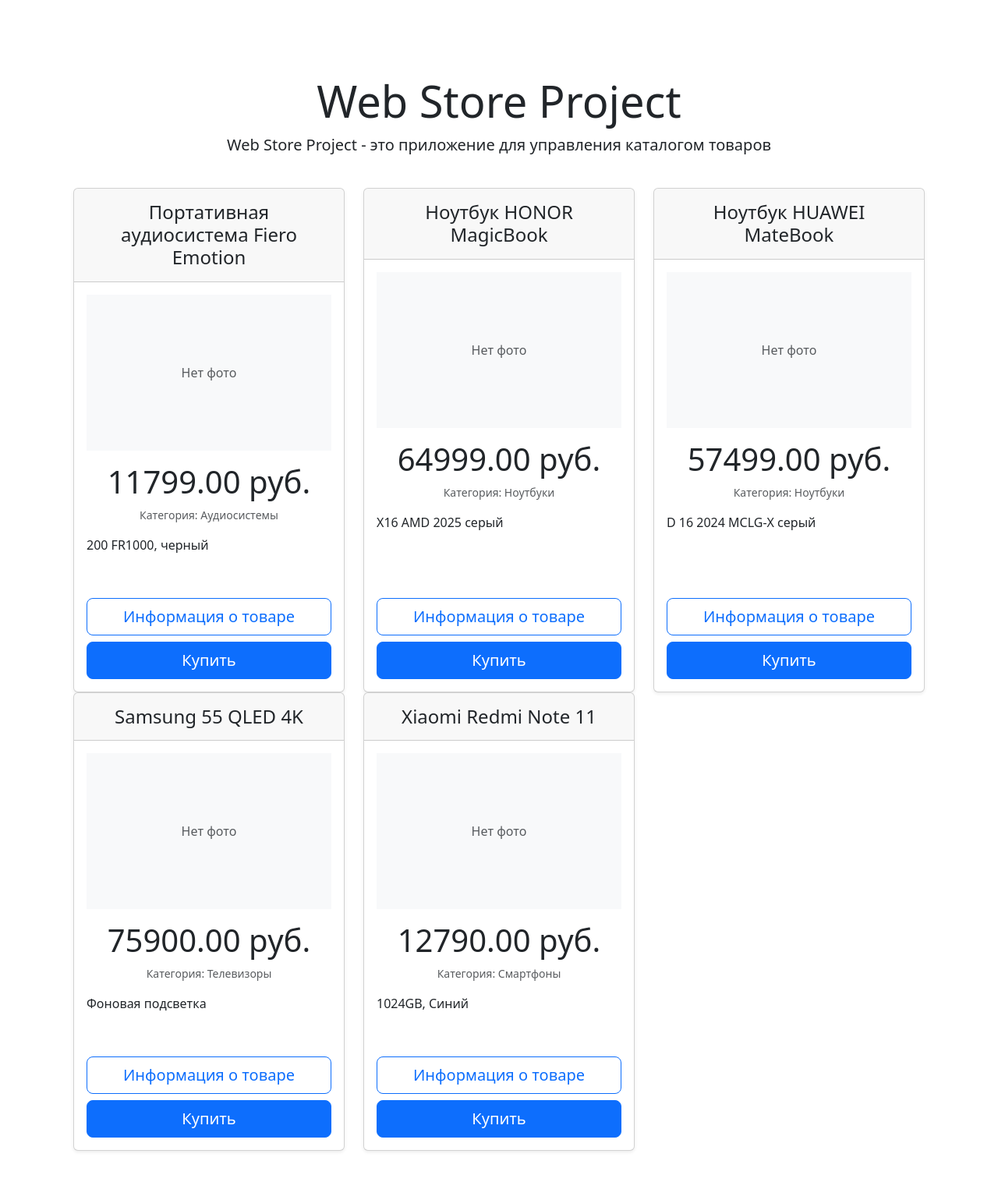
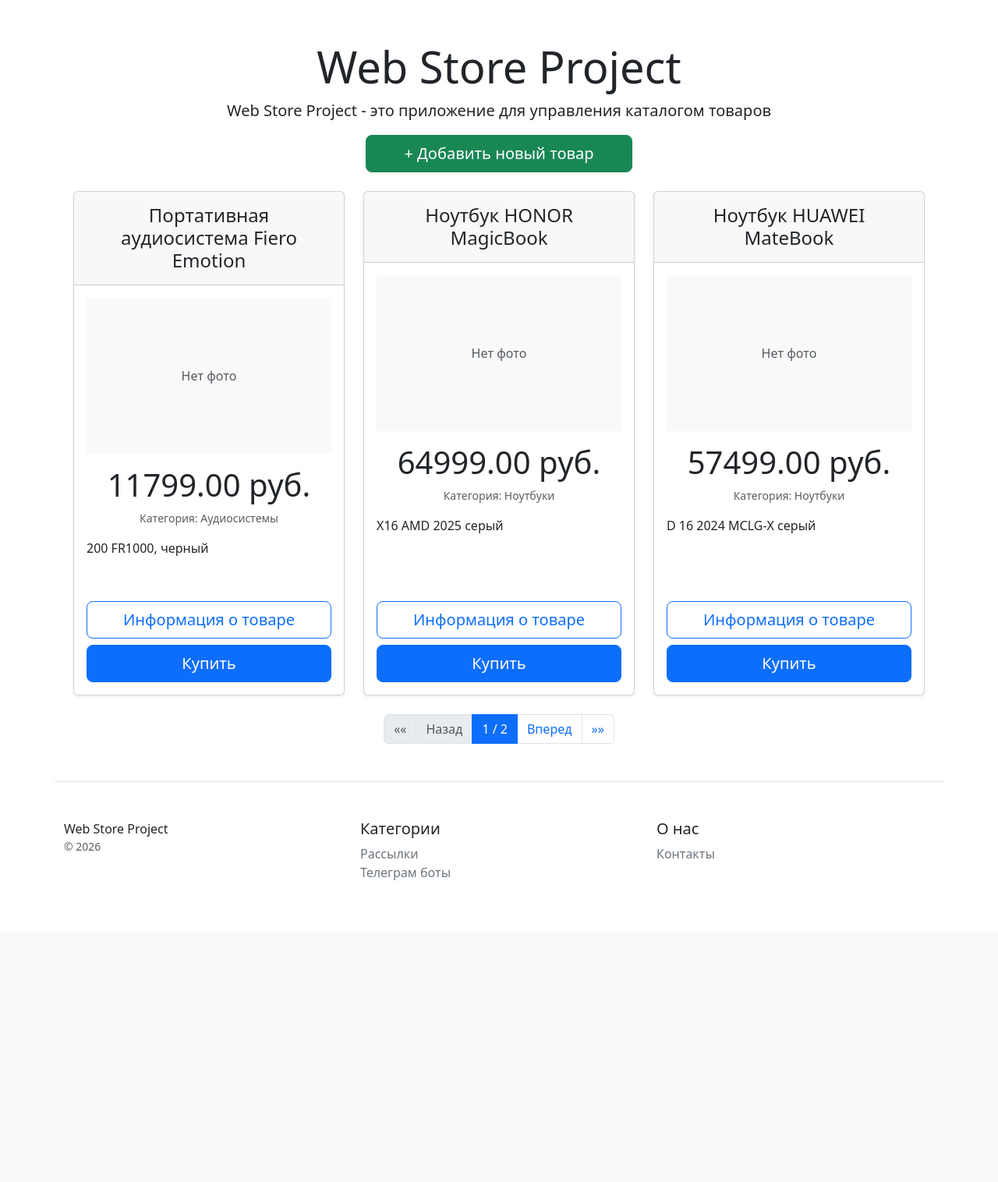
Before and after one commit to AlexanderKokorinV/Web_Store_Project, a Django app: page / in a window 1280 px wide. Shown: the part 56-1572 px from the top of the page at 78% size. After the commit the page ends 1185 px from the top, so only its background shows below. Run offline with Django 5.2, Linux system fonts and the light colour scheme; data comes from the database, SQL or seed files in the repository; some libraries are stand-ins or nearby versions.

Commit message:
new features have been added

```diff
--- a/catalog/management/commands/add_products.py
+++ b/catalog/management/commands/add_products.py
@@ -1,3 +1,5 @@
+from typing import Any
+
 from django.core.management import BaseCommand
 
 from catalog.models import Category, Product
@@ -6,7 +8,7 @@ from catalog.models import Category, Product
 class Command(BaseCommand):
     help = "Очищает БД и заполняет её тестовыми данными"
 
-    def handle(self, *args, **options):
+    def handle(self, *args: Any, **options: Any) -> None:
         # Очистка базы данных
         Product.objects.all().delete()
         Category.objects.all().delete()
--- a/catalog/models.py
+++ b/catalog/models.py
@@ -1,62 +1,64 @@
+from typing import Any
+
 from django.db import models
 
 
 class Product(models.Model):
     """Модель для хранения информации о продуктах"""
 
-    product_name = models.CharField(
+    product_name: models.CharField = models.CharField(
         max_length=150, verbose_name="Наименование продукта", help_text="Введите наименование продукта"
     )
-    product_description = models.TextField(
+    product_description: models.TextField = models.TextField(
         verbose_name="Описание продукта", help_text="Введите описание продукта", blank=True, null=True
     )
-    image = models.ImageField(
+    image: models.ImageField = models.ImageField(
         upload_to="catalog/image", blank=True, null=True, verbose_name="Изображение", help_text="Загрузите изображение"
     )
-    category_name = models.ForeignKey(
+    category_name: models.ForeignKey = models.ForeignKey(
         "Category", on_delete=models.CASCADE, verbose_name="Категория", related_name="products"
     )
-    price = models.DecimalField(max_digits=10, decimal_places=2, verbose_name="Цена за покупку")
-    created_at = models.DateTimeField(auto_now_add=True, verbose_name="Дата создания")
-    updated_at = models.DateTimeField(auto_now=True, verbose_name="Дата последнего изменения")
+    price: models.DecimalField = models.DecimalField(max_digits=10, decimal_places=2, verbose_name="Цена за покупку")
+    created_at: models.DateTimeField = models.DateTimeField(auto_now_add=True, verbose_name="Дата создания")
+    updated_at: models.DateTimeField = models.DateTimeField(auto_now=True, verbose_name="Дата последнего изменения")
 
     class Meta:
         verbose_name = "Продукт"
         verbose_name_plural = "Продукты"
         ordering = ["category_name", "price"]
 
-    def __str__(self):
+    def __str__(self) -> Any:
         return self.product_name
 
 
 class Category(models.Model):
     """Модель для хранения информации о категориях"""
 
-    category_name = models.CharField(max_length=150, verbose_name="Категория", help_text="Введите название категории")
-    category_description = models.TextField(
+    category_name: models.CharField = models.CharField(max_length=150, verbose_name="Категория", help_text="Введите название категории")
+    category_description: models.TextField = models.TextField(
         verbose_name="Описание категории", help_text="Введите описание категории", blank=True, null=True
     )
-    created_at = models.DateTimeField(auto_now_add=True, verbose_name="Дата создания")
-    updated_at = models.DateTimeField(auto_now=True, verbose_name="Дата последнего изменения")
+    created_at: models.DateTimeField = models.DateTimeField(auto_now_add=True, verbose_name="Дата создания")
+    updated_at: models.DateTimeField = models.DateTimeField(auto_now=True, verbose_name="Дата последнего изменения")
 
     class Meta:
         verbose_name = "Категория"
         verbose_name_plural = "Категории"
 
-    def __str__(self):
+    def __str__(self) -> Any:
         return self.category_name
 
 
 class Contact(models.Model):
     """Модель для хранения контактных данных"""
 
-    country = models.CharField(max_length=100, verbose_name="Страна")
-    inn = models.CharField(max_length=50, verbose_name="ИНН")
-    address = models.TextField(verbose_name="Адрес")
+    country: models.CharField = models.CharField(max_length=100, verbose_name="Страна")
+    inn: models.CharField = models.CharField(max_length=50, verbose_name="ИНН")
+    address: models.TextField = models.TextField(verbose_name="Адрес")
 
     class Meta:
         verbose_name = "Контакт"
         verbose_name_plural = "Контакты"
 
-    def __str__(self):
+    def __str__(self) -> Any:
         return f"{self.country} {self.inn}"
--- a/catalog/templates/catalog/home.html
+++ b/catalog/templates/catalog/home.html
@@ -3,14 +3,19 @@
 {% block title %}Главная - Web Store Project{% endblock %}
 
 {% block content %}
-<div class="pricing-header px-3 py-3 pt-md-5 pb-md-4 mx-auto text-center">
+<div class="pricing-header px-3 py-1 pt-md-0.5 pb-md-4 mx-auto text-center">
     <h1 class="display-4">Web Store Project</h1>
     <p class="lead">Web Store Project - это приложение для управления каталогом товаров</p>
+    <div class="d-flex justify-content-center mt-3">
+        <a href="{% url 'catalog:add_product' %}" class="btn btn-success btn-lg px-5 shadow-sm">
+            <i class="bi bi-plus-circle"></i> + Добавить новый товар
+        </a>
+    </div>
 </div>
 
 <div class="container">
     <div class="row row-cols-1 row-cols-md-3 mb-3 text-center">
-        {% for object in object_list %}
+        {% for object in page_obj %}
         <div class="col">
             <div class="card mb-4 shadow-sm h-100">
                 <div class="card-header py-3">
@@ -18,7 +23,7 @@
                 </div>
                 <div class="card-body d-flex flex-column">
                     {% if object.image %}
-                        <img src="{{ object.image.url }}" class="img-fluid mb-3" alt="{{ object.product_name }}" style="max-height: 200px; object-fit: cover;">
+                        <img src="{{ object.image.url }}" class="img-fluid mb-3" alt="{{ object.product_name }}" style="max-height: 150px; object-fit: cover;">
                     {% else %}
                         <div class="bg-light mb-3 d-flex align-items-center justify-content-center" style="height: 200px;">
                             <span class="text-muted">Нет фото</span>
@@ -45,5 +50,6 @@
         </div>
         {% endfor %}
     </div>
+    {% include "catalog/includes/inc_pagination.html" %}
 </div>
 {% endblock %}
--- /dev/null
+++ b/catalog/templates/catalog/includes/inc_pagination.html
@@ -0,0 +1,37 @@
+<nav aria-label="Page navigation" class="mt-4">
+    <ul class="pagination justify-content-center">
+        {% if page_obj.has_previous %}
+            <li class="page-item">
+                <a class="page-link" href="?page=1" aria-label="First">
+                    <span aria-hidden="true">&laquo;&laquo;</span>
+                </a>
+            </li>
+            <li class="page-item">
+                <a class="page-link" href="?page={{ page_obj.previous_page_number }}">Назад</a>
+            </li>
+        {% else %}
+            <li class="page-item disabled"><span class="page-link">&laquo;&laquo;</span></li>
+            <li class="page-item disabled"><span class="page-link">Назад</span></li>
+        {% endif %}
+
+        <li class="page-item active">
+            <span class="page-link">
+                {{ page_obj.number }} / {{ page_obj.paginator.num_pages }}
+            </span>
+        </li>
+
+        {% if page_obj.has_next %}
+            <li class="page-item">
+                <a class="page-link" href="?page={{ page_obj.next_page_number }}">Вперед</a>
+            </li>
+            <li class="page-item">
+                <a class="page-link" href="?page={{ page_obj.paginator.num_pages }}" aria-label="Last">
+                    <span aria-hidden="true">&raquo;&raquo;</span>
+                </a>
+            </li>
+        {% else %}
+            <li class="page-item disabled"><span class="page-link">Вперед</span></li>
+            <li class="page-item disabled"><span class="page-link">&raquo;&raquo;</span></li>
+        {% endif %}
+    </ul>
+</nav>
--- a/catalog/urls.py
+++ b/catalog/urls.py
@@ -1,7 +1,7 @@
 from django.urls import path
 
 from catalog.apps import CatalogConfig
-from catalog.views import contacts, home, product_detail
+from catalog.views import add_product, contacts, home, product_detail
 
 APP_NAME = CatalogConfig.name
 
@@ -9,4 +9,5 @@ urlpatterns = [
     path("", home, name="home"),
     path("contacts/", contacts, name="contacts"),
     path("product/<int:pk>", product_detail, name="product_detail"),
+    path("product/add/", add_product, name="add_product"),
 ]
--- a/catalog/views.py
+++ b/catalog/views.py
@@ -1,19 +1,29 @@
+from django.core.paginator import Paginator
 from django.http import HttpRequest, HttpResponse
-from django.shortcuts import render
+from django.shortcuts import redirect, render
 
+from .forms import ProductForm
 from .models import Contact, Product
 
 
 def home(request: HttpRequest) -> HttpResponse:
-    """Отображает главную страницу каталога."""
-    latest_products = Product.objects.order_by("-created_at")[:5]
+    """Отображает главную страницу каталога с навигацией."""
+    # Все товары, отсортированные по дате создания
+    product_list = Product.objects.all().order_by("-created_at")
 
-    print("\nПоследние 5 продуктов:")
-    for product in latest_products:
-        print(f"ID: {product.id} | Название: {product.product_name} | Дата: {product.created_at}")
-    print("-" * 25)
+    # Настройка пагинации (по 3 товара на страницу)
+    paginator = Paginator(product_list, 3)
 
-    context = {"object_list": latest_products}
+    # Получение номера текущей страницы из URL
+    page_number = request.GET.get("page")
+
+    # Получение объекта страницы
+    page_obj = paginator.get_page(page_number)
+
+    # Формирование контекста
+    context = {
+        "page_obj": page_obj,
+    }
 
     return render(request, "catalog/home.html", context)
 
@@ -45,3 +55,19 @@ def product_detail(request: HttpRequest, pk: int) -> HttpResponse:
     product = Product.objects.get(pk=pk)
     context = {"object": product, "title": f"Купить {product.product_name}"}
     return render(request, "catalog/product_detail.html", context)
+
+
+def add_product(request: HttpRequest) -> HttpResponse:
+    """
+    Обрабатывает добавление нового товара.
+    Обрабатывает ввод данных и сохраняет новый товар в базу данных.
+    """
+    if request.method == "POST":
+        form = ProductForm(request.POST, request.FILES)
+        if form.is_valid():
+            form.save()
+            return redirect("catalog:home")  # Перевод на главную страницу после сохранения
+    else:
+        form = ProductForm()
+
+    return render(request, "catalog/product_form.html", {"form": form})
--- a/config/settings.py
+++ b/config/settings.py
@@ -10,10 +10,10 @@ For the full list of settings and their values, see
 https://docs.djangoproject.com/en/6.0/ref/settings/
 """
 
+import os
 from pathlib import Path
+
 from dotenv import load_dotenv
-import os
-
 
 load_dotenv(override=True)
 
--- a/config/urls.py
+++ b/config/urls.py
@@ -15,10 +15,10 @@ Including another URLconf
     2. Add a URL to urlpatterns:  path('blog/', include('blog.urls'))
 """
 
+from django.conf import settings
+from django.conf.urls.static import static
 from django.contrib import admin
-from django.urls import path, include
-from django.conf.urls.static import static
-from django.conf import settings
+from django.urls import include, path
 
 urlpatterns = [
     path("admin/", admin.site.urls),
--- a/pyproject.toml
+++ b/pyproject.toml
@@ -12,7 +12,8 @@ dependencies = [
     "python-dotenv (>=1.2.2,<2.0.0)",
     "psycopg[binary] (>=3.3.3,<4.0.0)",
     "pillow (>=12.2.0,<13.0.0)",
-    "ipython (>=9.12.0,<10.0.0)"
+    "ipython (>=9.12.0,<10.0.0)",
+    "django-stubs (>=6.0.2,<7.0.0)"
 ]
 
 
```
Also changed, not shown: catalog/forms.py (+8 -5 lines), catalog/templates/catalog/product_form.html (added, +25 -0 lines), media/catalog/image/18.png (added), media/catalog/image/18_x27aIlf.png (added), media/catalog/image/19.jpg (added), media/catalog/image/19_2l721SS.jpg (added), media/catalog/image/20.png (added), media/catalog/image/20_mMGsNR6.png (added), 1 other file.
